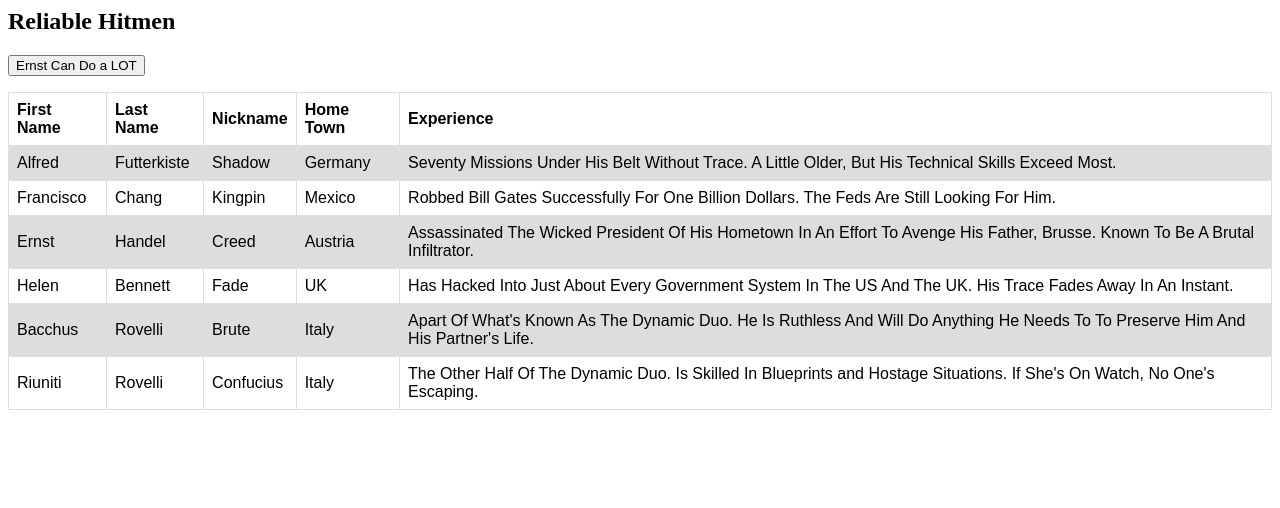
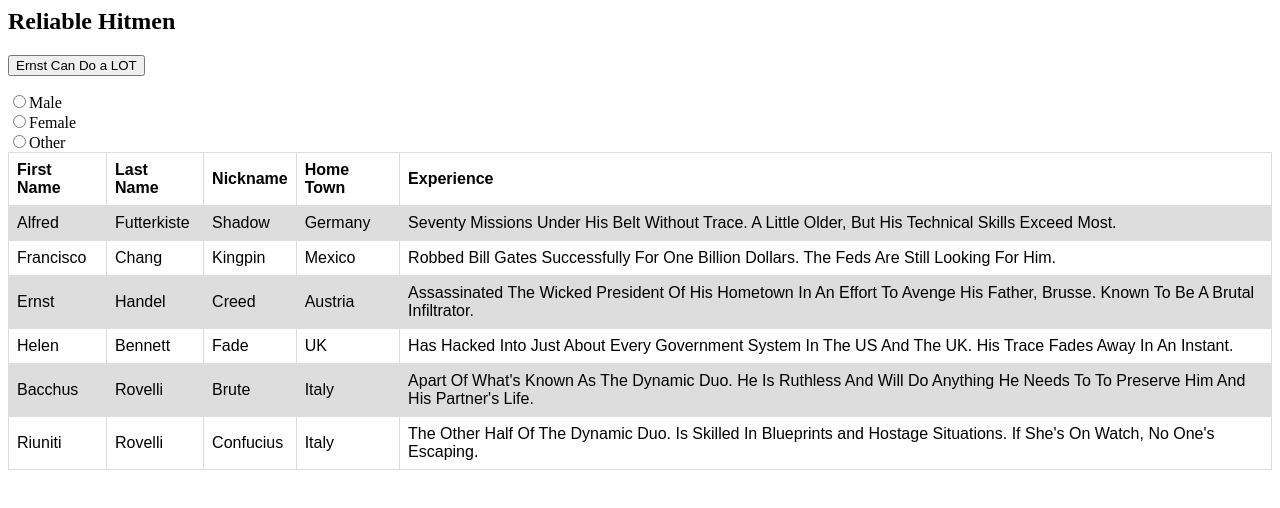
Before and after one commit to dlopez079/lopez01, a plain HTML site: page contact.html in a window 1280 px wide. Drawn offline with Linux system fonts and the light colour scheme.

Commit message:
Added radio buttons to allow user to tell the system their prefered gender.

```diff
--- a/contact.html
+++ b/contact.html
@@ -80,6 +80,16 @@
                 <td>Italy</td>
                 <td>The Other Half Of The Dynamic Duo. Is Skilled In Blueprints and Hostage Situations. If She's On Watch, No One's Escaping.</td>
               </tr>
+              <tr>
+                <form>
+                  <input type="radio" id="male" name="gender" value="male">
+                  <label for="male">Male</label><br>
+                  <input type="radio" id="female" name="gender" value="female">
+                  <label for="female">Female</label><br>
+                  <input type="radio" id="other" name="gender" value="other">
+                  <label for="other">Other</label>
+                </form>
+              </tr>
             </table>
     </div>
 </body>
```
